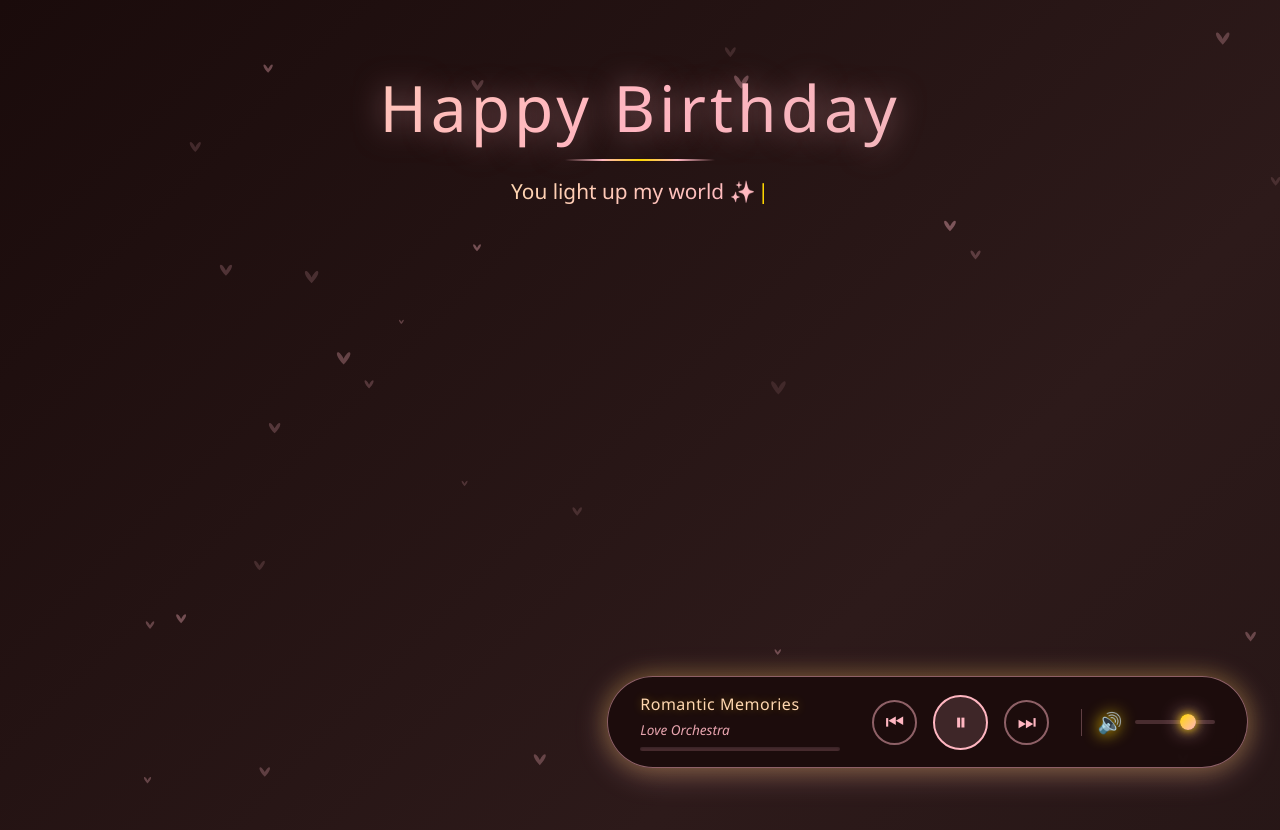
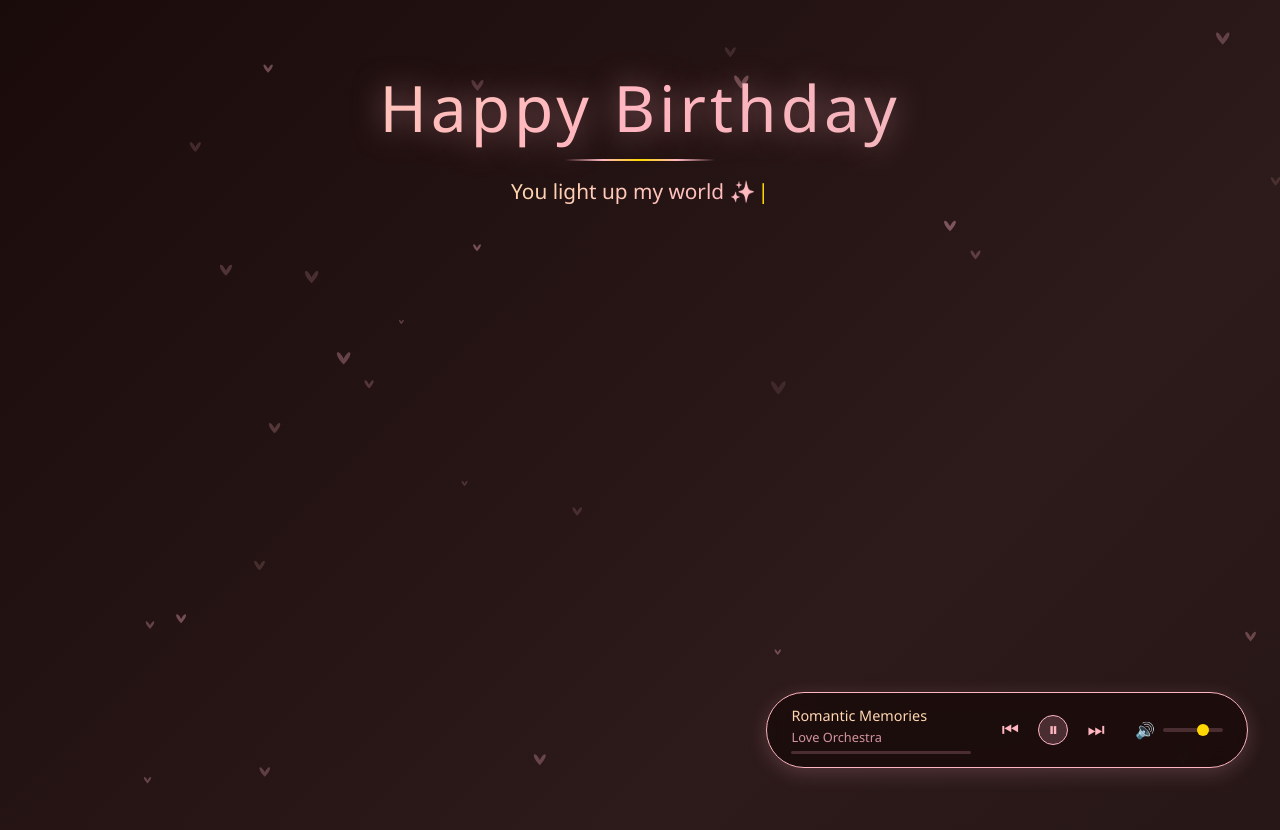
Before and after one commit to Mranwar001/elegant-birthday, a React (Vite) app: page / in a window 1280 px wide. Both pictures are taken after a click on the button "Tap to Enter". Shown: the top 830 px of the page. Built offline with nearby package versions, Linux system fonts and the light colour scheme.

Commit message:
Update App.css

```diff
--- a/src/App.css
+++ b/src/App.css
@@ -201,213 +201,116 @@ body {
   font-weight: 300;
 }
 
-/* Music Player - Glowing Edition */
+/* Music Player */
 .music-player {
   position: fixed;
   bottom: 2rem;
   right: 2rem;
-  background: rgba(26, 11, 11, 0.85);
+  background: rgba(26, 11, 11, 0.8);
   backdrop-filter: blur(10px);
-  border: 1px solid rgba(255, 182, 193, 0.5);
-  border-radius: 60px;
-  padding: 1rem 2rem;
+  border: 1px solid #ffb6c1;
+  border-radius: 50px;
+  padding: 0.8rem 1.5rem;
   display: flex;
   align-items: center;
-  gap: 2rem;
+  gap: 1.5rem;
   z-index: 100;
-  box-shadow:
-    0 5px 30px rgba(255, 182, 193, 0.3),
-    0 0 20px rgba(255, 215, 0, 0.2);
-  animation: slideIn 0.5s ease, glowPulse 3s infinite;
-  transition: all 0.3s ease;
-}
-
-.music-player:hover {
-  box-shadow:
-    0 5px 40px rgba(255, 182, 193, 0.5),
-    0 0 30px rgba(255, 215, 0, 0.4);
-  border-color: #ffd700;
-  transform: translateY(-2px);
+  box-shadow: 0 5px 20px rgba(255, 182, 193, 0.2);
+  animation: slideIn 0.5s ease;
 }
 
 .player-info {
-  min-width: 200px;
-  position: relative;
+  min-width: 180px;
 }
 
 .track-name {
   color: #ffd7b0;
-  font-size: 1rem;
-  font-weight: 500;
+  font-size: 0.9rem;
   display: block;
-  margin-bottom: 0.3rem;
-  letter-spacing: 0.5px;
-  text-shadow: 0 0 10px rgba(255, 215, 0, 0.3);
+  margin-bottom: 0.2rem;
+  white-space: nowrap;
+  overflow: hidden;
+  text-overflow: ellipsis;
 }
 
 .artist-name {
   color: #ffb6c1;
-  font-size: 0.85rem;
+  font-size: 0.8rem;
   display: block;
-  margin-bottom: 0.5rem;
-  opacity: 0.9;
-  font-style: italic;
+  margin-bottom: 0.3rem;
+  opacity: 0.8;
 }
 
 .progress-bar {
   width: 100%;
-  height: 4px;
+  height: 3px;
   background: rgba(255, 182, 193, 0.2);
-  border-radius: 4px;
+  border-radius: 3px;
   overflow: hidden;
-  position: relative;
-  box-shadow: inset 0 1px 3px rgba(0, 0, 0, 0.3);
 }
 
 .progress-fill {
   height: 100%;
-  background: linear-gradient(90deg, #ffb6c1, #ffd700, #ffb6c1);
-  background-size: 200% 100%;
+  background: linear-gradient(90deg, #ffb6c1, #ffd700);
   transition: width 0.1s linear;
-  border-radius: 4px;
-  box-shadow:
-    0 0 10px #ffb6c1,
-    0 0 20px #ffd700;
-  animation: shimmer 2s infinite;
 }
 
 .player-controls {
   display: flex;
-  gap: 1rem;
-  align-items: center;
+  gap: 0.8rem;
 }
 
 .control-btn {
   background: transparent;
-  border: 2px solid rgba(255, 182, 193, 0.5);
+  border: none;
   color: #ffb6c1;
-  font-size: 1.3rem;
+  font-size: 1.2rem;
   cursor: pointer;
-  padding: 0.5rem;
+  padding: 0.3rem;
   transition: all 0.3s;
   border-radius: 50%;
-  width: 45px;
-  height: 45px;
+  width: 30px;
+  height: 30px;
   display: flex;
   align-items: center;
   justify-content: center;
-  position: relative;
-  overflow: hidden;
-}
-
-.control-btn::before {
-  content: '';
-  position: absolute;
-  top: 50%;
-  left: 50%;
-  width: 0;
-  height: 0;
-  border-radius: 50%;
-  background: rgba(255, 182, 193, 0.3);
-  transform: translate(-50%, -50%);
-  transition: width 0.3s, height 0.3s;
-  z-index: -1;
 }
 
 .control-btn:hover {
-  border-color: #ffd700;
+  transform: scale(1.1);
   color: #ffd700;
-  transform: scale(1.15);
-  box-shadow:
-    0 0 20px rgba(255, 215, 0, 0.4),
-    0 0 40px rgba(255, 182, 193, 0.3);
-}
-
-.control-btn:hover::before {
-  width: 100px;
-  height: 100px;
+  text-shadow: 0 0 10px #ffd700;
 }
 
 .play-pause {
-  background: rgba(255, 182, 193, 0.15);
-  border-color: #ffb6c1;
-  font-size: 1.5rem;
-  width: 55px;
-  height: 55px;
-}
-
-.play-pause:hover {
-  background: rgba(255, 182, 193, 0.25);
-  box-shadow:
-    0 0 30px rgba(255, 182, 193, 0.5),
-    0 0 60px rgba(255, 215, 0, 0.3);
+  background: rgba(255, 182, 193, 0.2);
+  border: 1px solid #ffb6c1;
 }
 
 .volume-control {
   display: flex;
   align-items: center;
-  gap: 0.8rem;
+  gap: 0.5rem;
   color: #ffb6c1;
-  font-size: 1.2rem;
-  padding-left: 1rem;
-  border-left: 1px solid rgba(255, 182, 193, 0.3);
-}
-
-.volume-control span {
-  text-shadow: 0 0 10px #ffd700;
-  animation: bounce 2s infinite;
 }
 
 .volume-slider {
-  width: 80px;
+  width: 60px;
   height: 4px;
   -webkit-appearance: none;
   background: rgba(255, 182, 193, 0.2);
-  border-radius: 4px;
+  border-radius: 2px;
   outline: none;
-  cursor: pointer;
 }
 
 .volume-slider::-webkit-slider-thumb {
   -webkit-appearance: none;
-  width: 16px;
-  height: 16px;
-  background: linear-gradient(135deg, #ffd700, #ffb6c1);
+  width: 12px;
+  height: 12px;
+  background: #ffd700;
   border-radius: 50%;
   cursor: pointer;
-  box-shadow:
-    0 0 10px #ffd700,
-    0 0 20px #ffb6c1;
-  transition: all 0.2s;
 }
-
-.volume-slider::-webkit-slider-thumb:hover {
-  transform: scale(1.2);
-  box-shadow:
-    0 0 20px #ffd700,
-    0 0 40px #ffb6c1;
-}
-
-/* Now Playing Animation */
-.now-playing {
-  display: flex;
-  gap: 4px;
-  margin-top: 0.5rem;
-  justify-content: center;
-}
-
-.now-playing span {
-  width: 4px;
-  height: 20px;
-  background: linear-gradient(to top, #ffb6c1, #ffd700);
-  border-radius: 2px;
-  animation: equalizer 1.2s infinite ease-in-out;
-}
-
-.now-playing span:nth-child(1) { animation-delay: 0s; }
-.now-playing span:nth-child(2) { animation-delay: 0.2s; height: 30px; }
-.now-playing span:nth-child(3) { animation-delay: 0.4s; height: 15px; }
-.now-playing span:nth-child(4) { animation-delay: 0.1s; height: 25px; }
 
 /* Gallery Styles */
 .gallery-container {
@@ -652,56 +555,6 @@ body {
   }
 }
 
-/* Music Player Animations */
-@keyframes glowPulse {
-  0% {
-    box-shadow:
-      0 5px 30px rgba(255, 182, 193, 0.3),
-      0 0 20px rgba(255, 215, 0, 0.2);
-  }
-  50% {
-    box-shadow:
-      0 5px 40px rgba(255, 182, 193, 0.5),
-      0 0 40px rgba(255, 215, 0, 0.4);
-  }
-  100% {
-    box-shadow:
-      0 5px 30px rgba(255, 182, 193, 0.3),
-      0 0 20px rgba(255, 215, 0, 0.2);
-  }
-}
-
-@keyframes shimmer {
-  0% {
-    background-position: 0% 0;
-  }
-  100% {
-    background-position: 200% 0;
-  }
-}
-
-@keyframes bounce {
-  0%, 100% {
-    transform: scale(1);
-  }
-  50% {
-    transform: scale(1.1);
-    text-shadow: 0 0 20px #ffd700;
-  }
-}
-
-@keyframes equalizer {
-  0%, 100% {
-    transform: scaleY(0.5);
-    opacity: 0.5;
-  }
-  50% {
-    transform: scaleY(1.2);
-    opacity: 1;
-    box-shadow: 0 0 10px #ffd700;
-  }
-}
-
 /* Responsive Design */
 @media (max-width: 1024px) {
   .masonry-grid {
@@ -743,33 +596,13 @@ body {
   .music-player {
     bottom: 1rem;
     right: 1rem;
-    padding: 0.8rem 1.2rem;
-    gap: 1rem;
+    padding: 0.5rem 1rem;
     flex-wrap: wrap;
-    max-width: 320px;
+    max-width: 300px;
   }
 
   .player-info {
-    min-width: 150px;
-  }
-
-  .volume-control {
-    padding-left: 0.5rem;
-  }
-
-  .volume-slider {
-    width: 50px;
-  }
-
-  .control-btn {
-    width: 35px;
-    height: 35px;
-    font-size: 1rem;
-  }
-
-  .play-pause {
-    width: 45px;
-    height: 45px;
+    min-width: 120px;
   }
 
   .modal-close {
```
